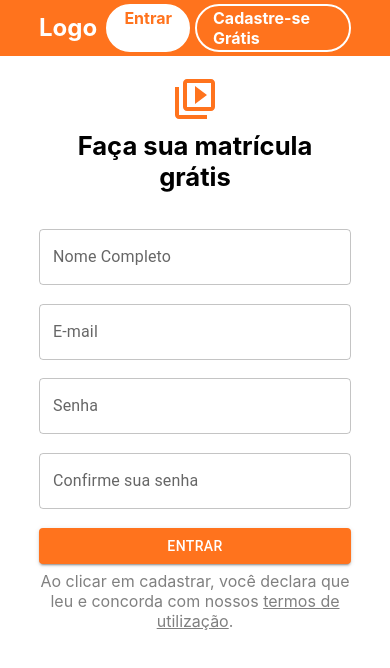
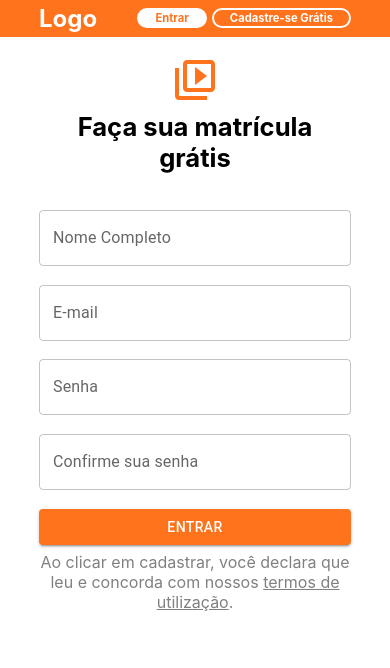
Before and after one commit to ramos-vini/NerdZ_React-JS_Project, a React (Create React App) app: page / in a window 390 px wide. Shown: the top 668 px of the page. Built offline with nearby package versions, Linux system fonts and the light colour scheme; the HTML template or start-up script is replaced by a standard one.

Commit message:
ajuste de responsividade do Header

```diff
--- a/src/components/header/header.css
+++ b/src/components/header/header.css
@@ -14,12 +14,8 @@ nav a:hover{
     cursor: pointer;
 }
 
-.navDiv1, .navDiv2{
-    width: 20%;
-}
-
 .navDiv2{
-    width: 80%;
+    width: 100%;
 }
 
 .navDiv2{
@@ -32,10 +28,17 @@ nav a:hover{
     font-weight: bold;
     border: 2px white solid;
     border-radius: 50px;
-    padding: 2px 16px;
+    padding: 1px 16px;
 }
 
 .navDiv2 a:first-of-type{
     background-color: white;
     color: #FF731D !important;
 }
+
+/* Mobile MQ */
+@media screen and (max-width: 767px){
+    .navDiv2 a{
+        font-size: 0.7rem;
+    }
+}
```
